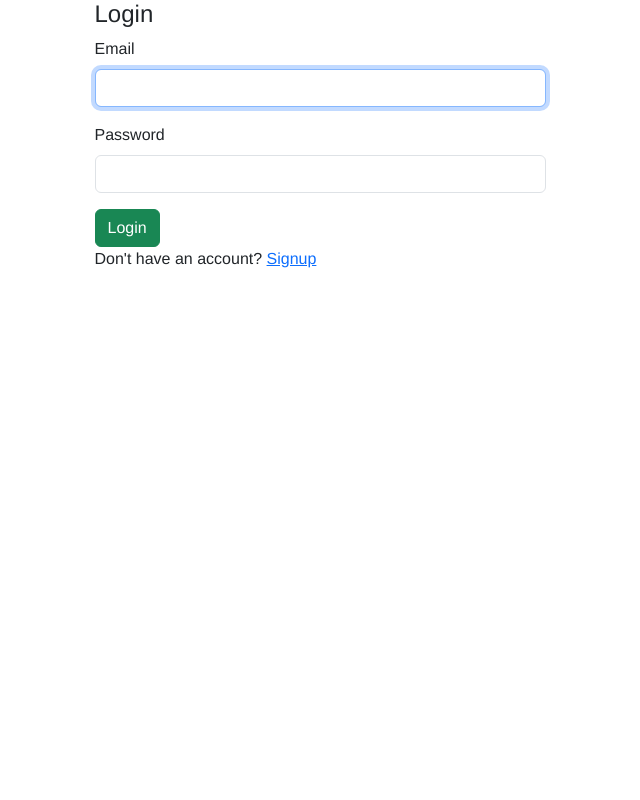
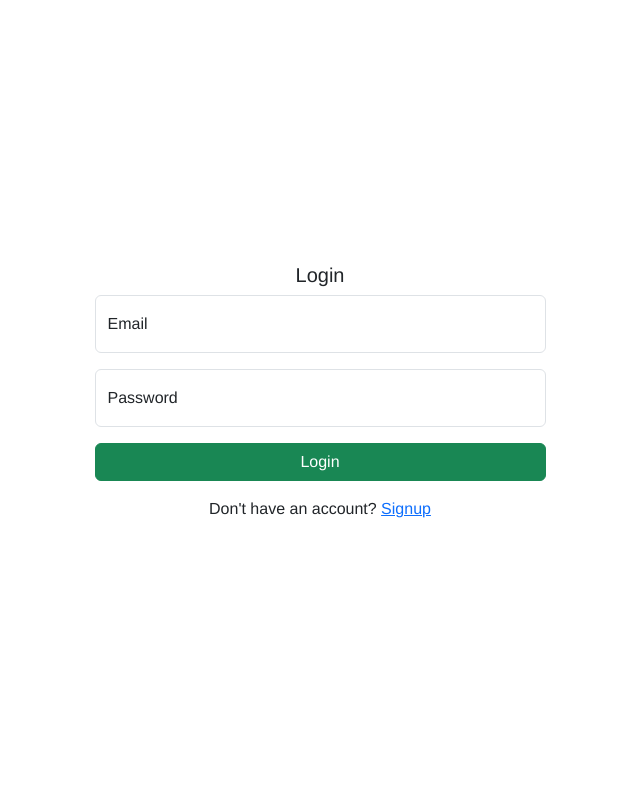
Before and after one commit to AlexAaqil/ECommerce, a Django app: page /user/login/ in a window 1280 px wide. Shown: the whole page, without its empty margins (320-960 px from the left). Run offline with Django 4.2, Linux system fonts and the light colour scheme.

Commit message:
implemented the logout feature and added bootstrap classes to the login and signup forms to make them more aesthetic.

```diff
--- /dev/null
+++ b/backend/static/css/_auth.scss
@@ -0,0 +1,5 @@
+.Auth {
+    height: 100vh;
+    display: flex;
+    align-items: center;
+}
--- a/backend/static/css/styles.css
+++ b/backend/static/css/styles.css
@@ -34,4 +34,10 @@
   text-decoration: none;
   background: green;
   color: #000;
+}
+
+.Auth {
+  height: 100vh;
+  display: flex;
+  align-items: center;
 }/*# sourceMappingURL=styles.css.map */
--- a/backend/static/css/styles.scss
+++ b/backend/static/css/styles.scss
@@ -7,3 +7,4 @@
 
 
 @import 'home';
+@import 'auth';
--- a/backend/templates/core/index.html
+++ b/backend/templates/core/index.html
@@ -9,7 +9,11 @@
         <li><a href="#">FAQ</a></li>
         <li><a href="#">Blog</a></li>
         <li><a href="#">Contact</a></li>
-        <li><a href="{% url 'userauths:login' %}">Login</a></li>
+        {% if request.user.is_authenticated %}
+            <li><a href="{% url 'userauths:logout' %}">Logout</a></li>
+        {% else %}
+            <li><a href="{% url 'userauths:login' %}">Login</a></li>
+        {% endif %}
       </ul>
       <span>Cart</span>
     </nav>
--- a/backend/templates/userauths/login.html
+++ b/backend/templates/userauths/login.html
@@ -6,23 +6,26 @@
         <div class="container">
             <div class="row justify-content-center">
                 <div class="col-5">
-                    <h4>Login</h4>
+                    <h5 class="text-center">Login</h5>
                     <form action="" method="post">
                         {% csrf_token %}
-                        <div class="mb-3">
-                            <label for="email" class="form-label">Email</label>
-                            <input type="email" name="email" id="email" class="form-control" required autofocus>
+
+                        <div class="form-floating mb-3">
+                            <input type="email" name="email" id="email" class="form-control" placeholder="Email Address" required>
+                            <label for="email">Email</label>
                         </div>
 
-                        <div class="mb-3">
-                            <label for="password" class="form-label">Password</label>
-                            <input type="password" name="password" id="password" class="form-control" required>
+                        <div class="form-floating mb-3">
+                            <input type="password" name="password" id="password" class="form-control" placeholder="Password" required>
+                            <label for="password">Password</label>
                         </div>
 
-                        <button type="submit" class="btn btn-success">Login</button>
+                        <div class="d-grid mb-3 text-center">
+                            <button type="submit" class="btn btn-success btn-block">Login</button>
+                        </div>
                     </form>
 
-                    <p>Don't have an account? <a href="{% url 'userauths:signup' %}">Signup</a></p>
+                    <p class="text-center">Don't have an account? <a href="{% url 'userauths:signup' %}">Signup</a></p>
                 </div>
             </div>
         </div>
--- a/backend/userauths/urls.py
+++ b/backend/userauths/urls.py
@@ -8,4 +8,5 @@ app_name = 'userauths'
 urlpatterns = [
     path('signup/', views.signup_view, name='signup'),
     path('login/', views.login_view, name='login'),
+    path('logout/', views.logout_view, name='logout'),
 ]
--- a/backend/userauths/views.py
+++ b/backend/userauths/views.py
@@ -1,6 +1,6 @@
 from django.shortcuts import render, redirect
 from userauths.forms import UserSignupForm
-from django.contrib.auth import login, authenticate
+from django.contrib.auth import login, authenticate, logout
 from django.contrib import messages
 from django.conf import settings
 
@@ -53,3 +53,9 @@ def login_view(request):
             messages.warning(request, "User does not exist, create an account!")
 
     return render(request, 'userauths/login.html')
+
+
+def logout_view(request):
+    logout(request)
+    messages.success(request, "You've logged out. Would you like to log in again?")
+    return redirect("userauths:login")
```
Also changed, not shown: backend/templates/userauths/signup.html (+12 -6 lines), backend/db.sqlite3, 1 other file.
